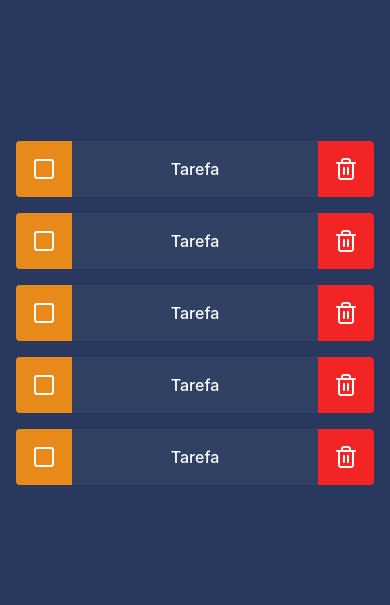
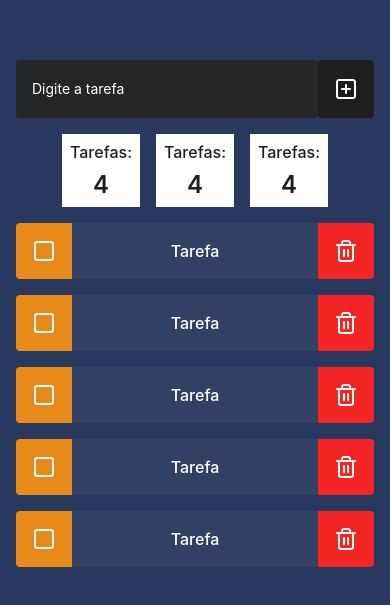
Before and after one commit to VictorCMarquesDEV/ResTIC-app-lista, a React Native app: screen / in a window 390 px wide. Shown: the part 109-714 px from the top of the page. Built offline with nearby package versions, Linux system fonts and the light colour scheme.

Commit message:
Add InputAddTask

```diff
--- a/App.tsx
+++ b/App.tsx
@@ -1,15 +1,23 @@
 import { StatusBar } from 'expo-status-bar';
 import { StyleSheet, View } from 'react-native';
 import { Task } from './src/components/Task';
+import { CardNumber } from './src/components/CardNumber';
+import { InputAddTask } from './src/components/InputAddTask';
 
 export default function App() {
   return (
     <View style={styles.container}>
-      <Task/>
-      <Task/>
-      <Task/>
-      <Task/>
-      <Task/>
+      <InputAddTask/>
+      <View style={{ flexDirection: 'row', gap: 16 }}>
+        <CardNumber />
+        <CardNumber />
+        <CardNumber />
+      </View>
+      <Task />
+      <Task />
+      <Task />
+      <Task />
+      <Task />
       <StatusBar style="auto" />
     </View>
   );
--- a/src/components/CardNumber/index.tsx
+++ b/src/components/CardNumber/index.tsx
@@ -0,0 +1,10 @@
+import { Container, CardTitle, CardValue } from './styles'
+
+export function CardNumber() {
+    return (
+        <Container>
+            <CardTitle>Tarefas:</CardTitle>
+            <CardValue>4</CardValue>
+        </Container>
+    );
+}
--- /dev/null
+++ b/src/components/InputAddTask/index.tsx
@@ -0,0 +1,17 @@
+import { Feather } from '@expo/vector-icons';
+import { Container,  Input, InputButton} from "./styles";
+
+export function InputAddTask(){
+    return(
+        <Container>
+            <Input
+                placeholder='Digite a tarefa'
+                placeholderTextColor="white"
+                keyboardType='default'
+            />
+            <InputButton>
+                <Feather name='plus-square' size={24} color='white'/>
+            </InputButton>
+        </Container>
+    );
+}
--- /dev/null
+++ b/src/components/InputAddTask/styles.ts
@@ -0,0 +1,20 @@
+import styled from "styled-components/native";
+
+export const Container = styled.View`
+    flex-direction: row;
+    width: 100%;
+`
+
+export const Input = styled.TextInput`
+    background-color: #252627;
+    flex: 1;
+    padding: 16px;
+    border-radius: 4px;
+    color: #ffffff;
+`
+
+export const InputButton = styled.TouchableOpacity`
+    background-color: #1e1e1e;
+    padding: 16px;
+    border-radius: 4px;
+`
```
Also changed, not shown: src/components/Task/index.tsx (+6 -6 lines).
